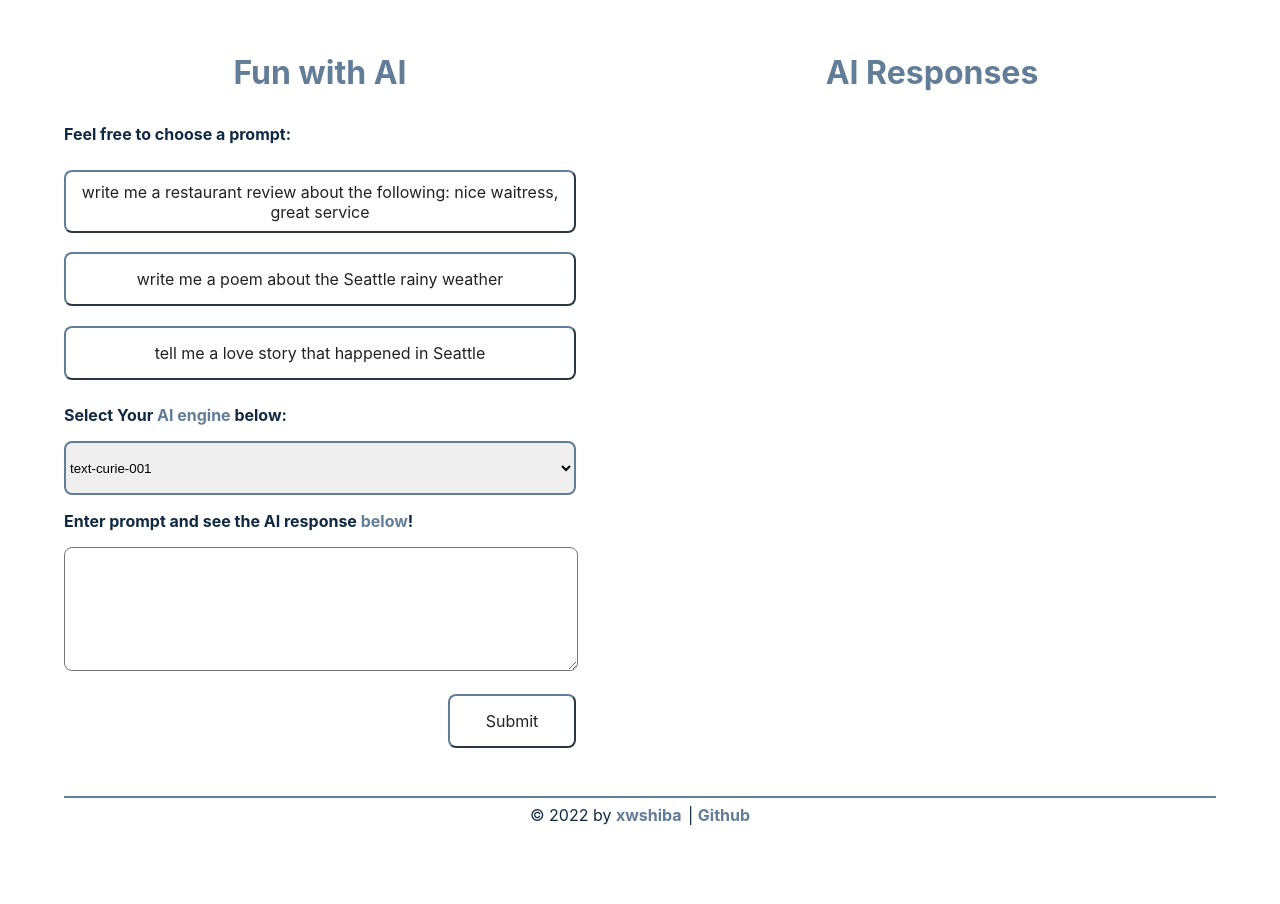
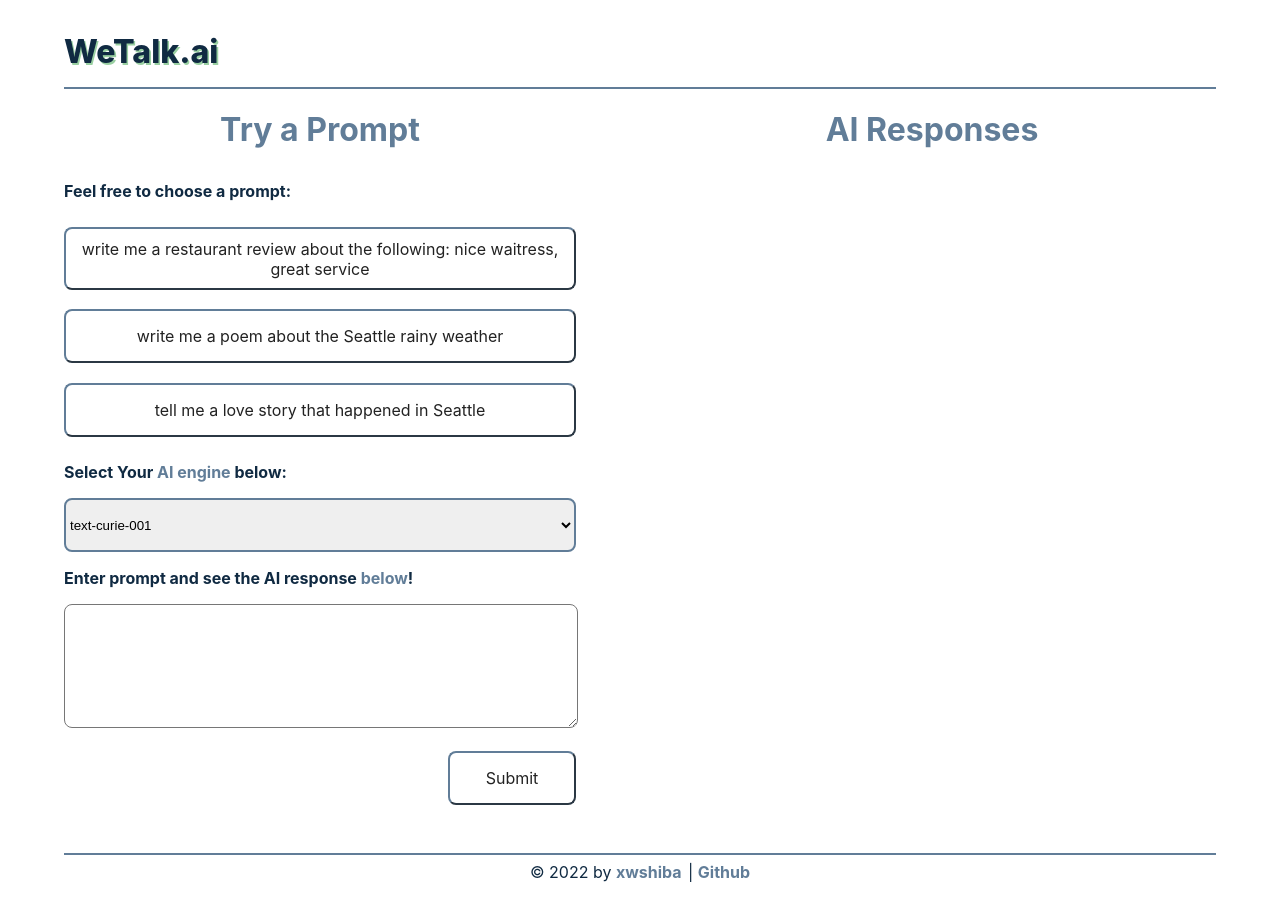
Before and after one commit to xwshiba/fun-with-ai, a React (Create React App) app: page / in a window 1280 px wide. Before the commit the page ends 847 px from the top, so only its background shows below. Built offline with nearby package versions, Linux system fonts and the light colour scheme.

Commit message:
update heading

```diff
--- a/src/App.css
+++ b/src/App.css
@@ -50,6 +50,16 @@
     'Helvetica Neue',
     sans-serif;
   color: var(--clr-grey-4);
+}
+
+.header {
+  padding-bottom: 1rem;
+  border-bottom: 2px solid var(--clr-grey-2);
+
+  font-size: xx-large;
+  font-weight: 800;
+  color: var(--clr-grey-4);
+  text-shadow: 0.1rem 0.1rem #9AD0A2;
 }
 
 .title {
@@ -226,6 +236,10 @@
     margin: 2rem auto auto auto;
   }
 
+  .header {
+    grid-column: span 12;
+  }
+
   .user {
     grid-column: span 6;
 
--- a/src/App.jsx
+++ b/src/App.jsx
@@ -85,8 +85,9 @@ function App() {
 
   return (
     <div className="app">
+      <header className="header">WeTalk.ai</header>
       <div className="user">
-        <h1 className="title">Fun with AI</h1>
+        <h1 className="title">Try a Prompt</h1>
         <Presets setPreset={setPreset} />
         <form
           method="POST"
```
